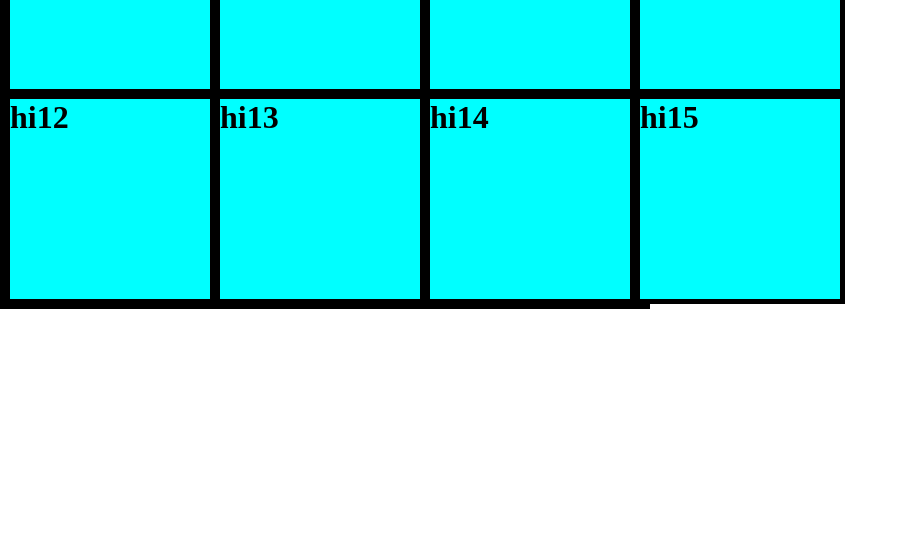
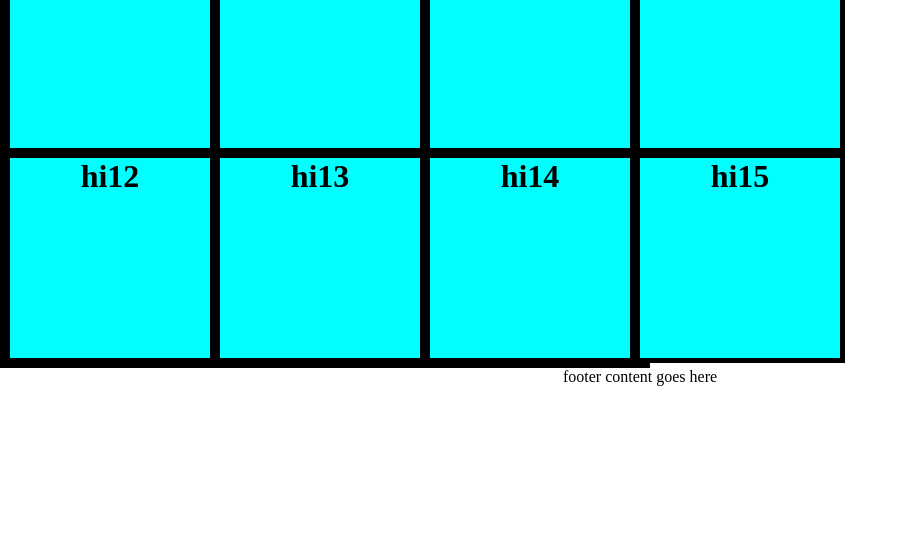
Before and after one commit to CraigThomasson/Project2-Alphabet_memory, a plain HTML site: page index.html in a window 1280 px wide. Shown: the part 652-1190 px from the top of the page, without its empty margins (0-908 px from the left). Before the commit the page ends 961 px from the top, so only its background shows below. Drawn offline with Linux system fonts and the light colour scheme.

Commit message:
fix game board sitting below footer2 git push

```diff
--- a/assets/css/style.css
+++ b/assets/css/style.css
@@ -4,19 +4,24 @@
     border: none;
 }
 body {
+  text-align: center;
   display: grid;
   grid-template-columns: 1fr;
-  grid-template-rows: 1fr 1fr 1fr;
+  grid-template-rows: 1fr 5fr 1fr;
   grid-template-areas:
   "header"
   "game-board"
   "footer";
 }
 
+.game-container {
+    grid-area: game-board;
+}
+
 #small-grid {
     width: 50%;
     border:5px solid black ;
-    grid-area: game-board;
+
     display: grid;
     grid-template-columns:1fr 1fr 1fr 1fr;
     grid-template-rows:1fr 1fr 1fr 1fr;
--- a/index.html
+++ b/index.html
@@ -13,9 +13,9 @@
 		<h1>Alphabet memory</h1>
 	</header>
 	<section class="about"></section>
-	<div id="board">
+        <div class="game-container" id="board">
 
-	</div>
+        </div>
 	<footer>
 		<p>footer content goes here</p>
 	</footer>
```
